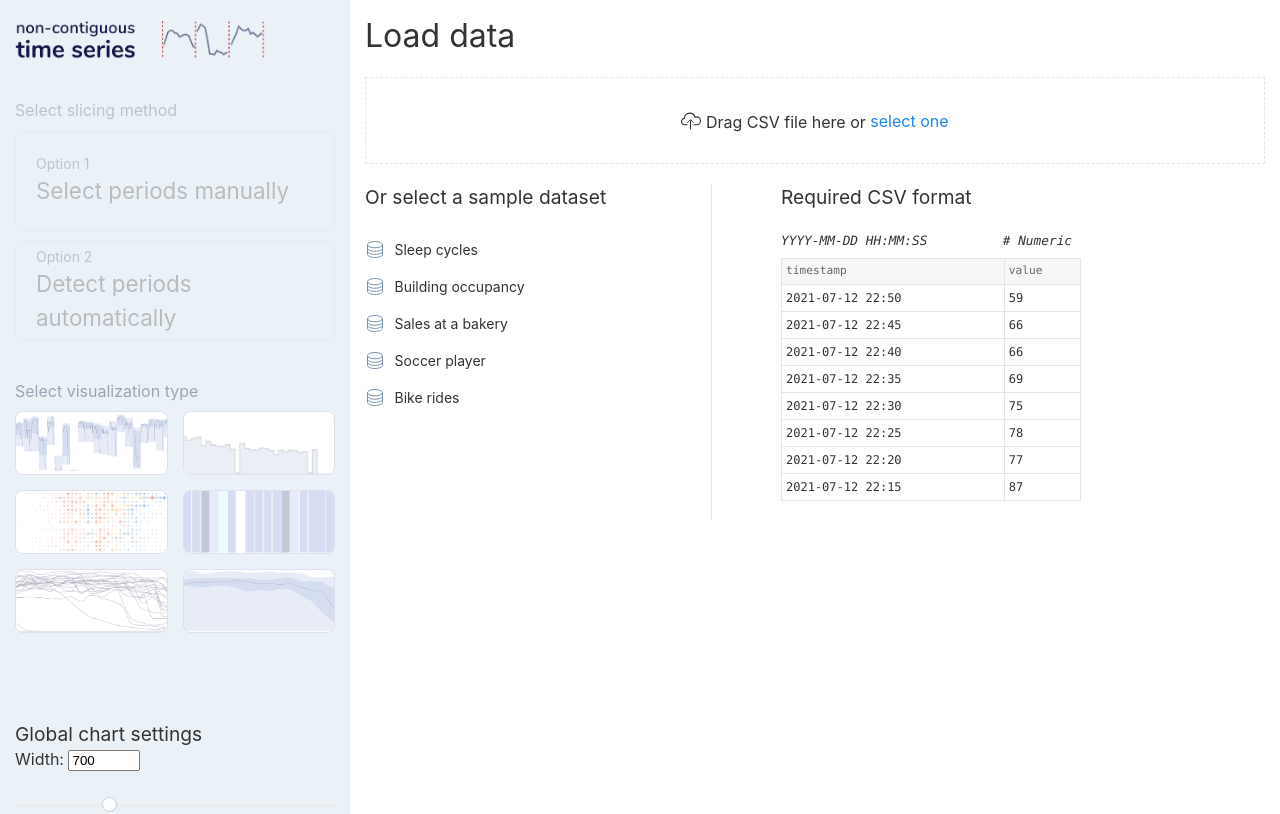
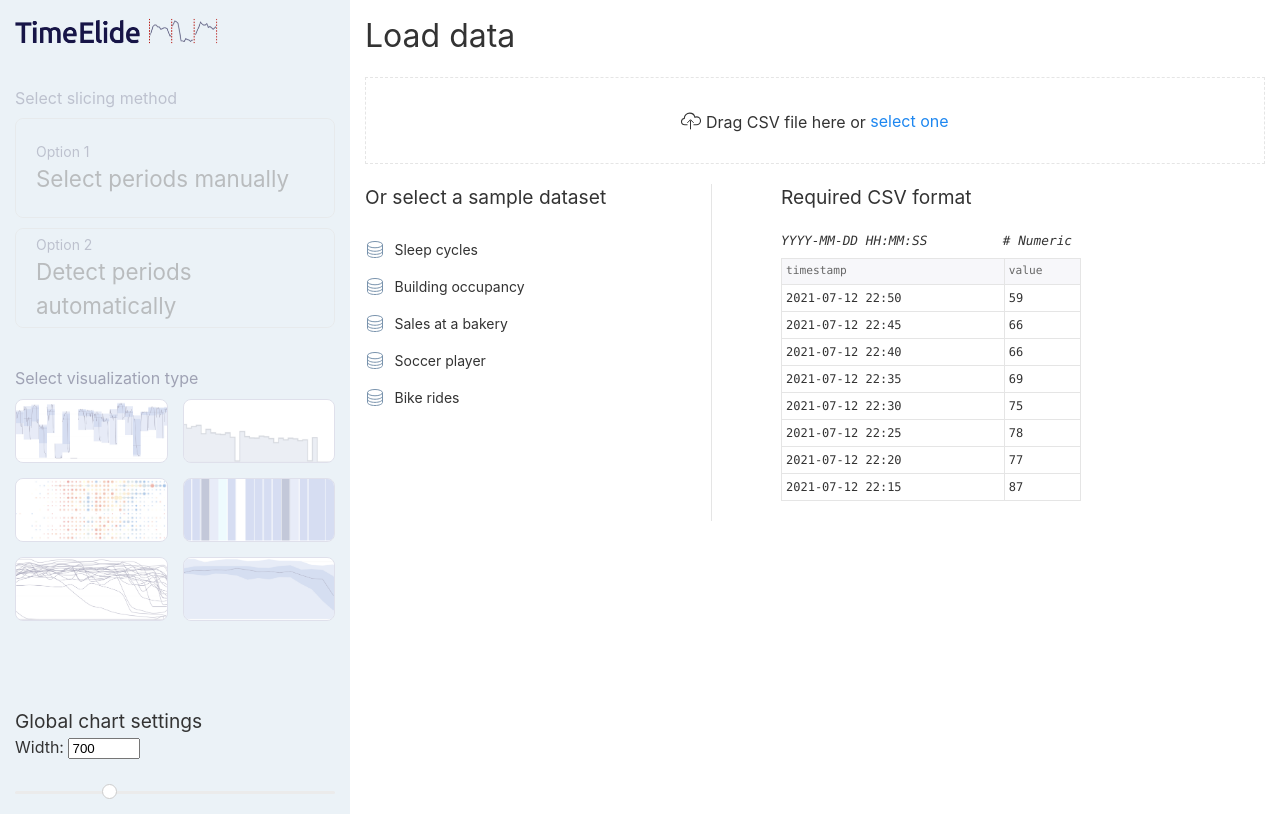
Before and after one commit to UBC-InfoVis/time-elide, a Svelte app: page / in a window 1280 px wide. Shown: the top 814 px of the page. Built offline with nearby package versions, Linux system fonts and the light colour scheme.

Commit message:
update logo

```diff
--- a/src/Sidebar.svelte
+++ b/src/Sidebar.svelte
@@ -53,7 +53,7 @@
 
   #logo {
     width: 100%;
-    max-width: 250px;
+    max-width: 210px;
     display: block;
   }
 
```
Also changed, not shown: public/images/logo.png.
